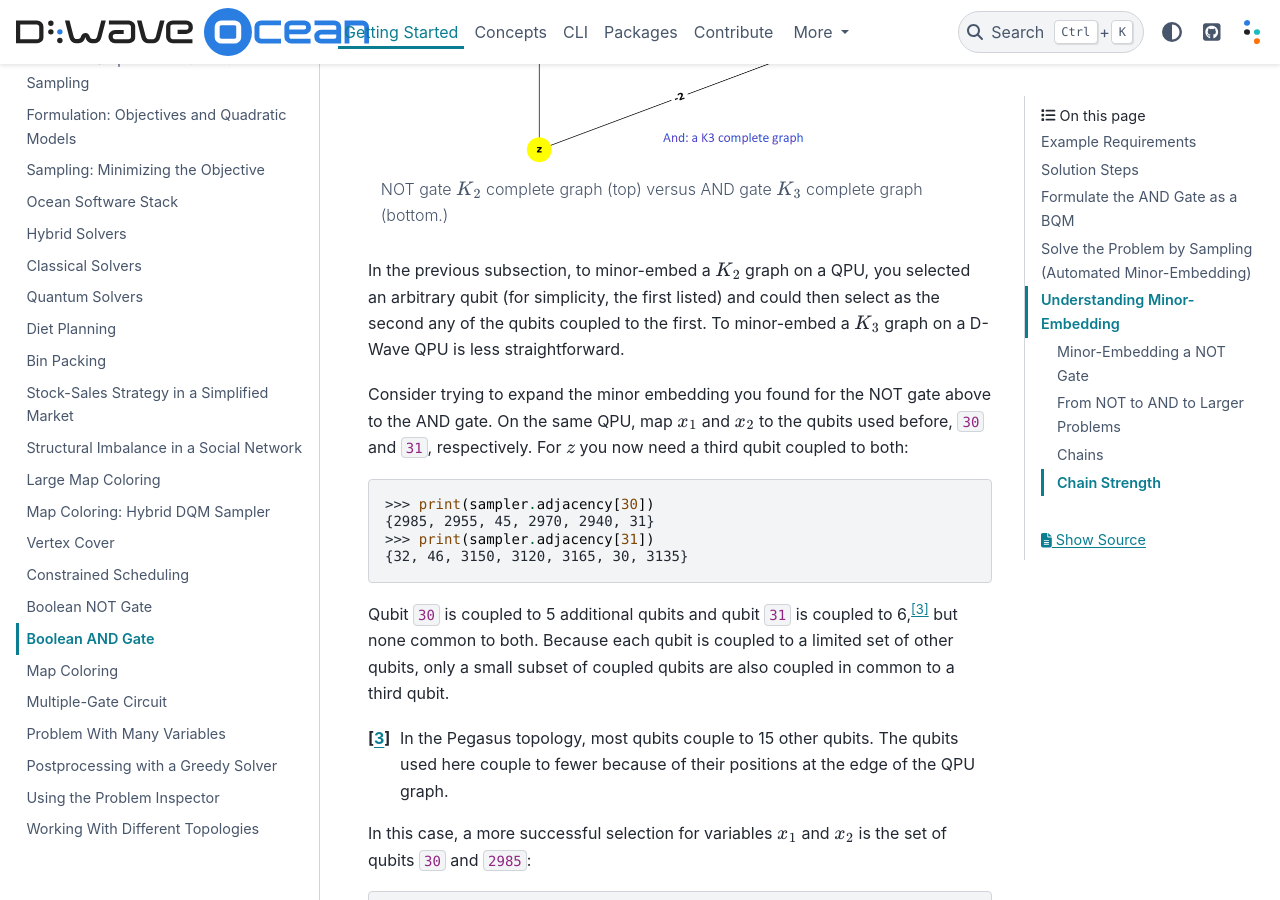
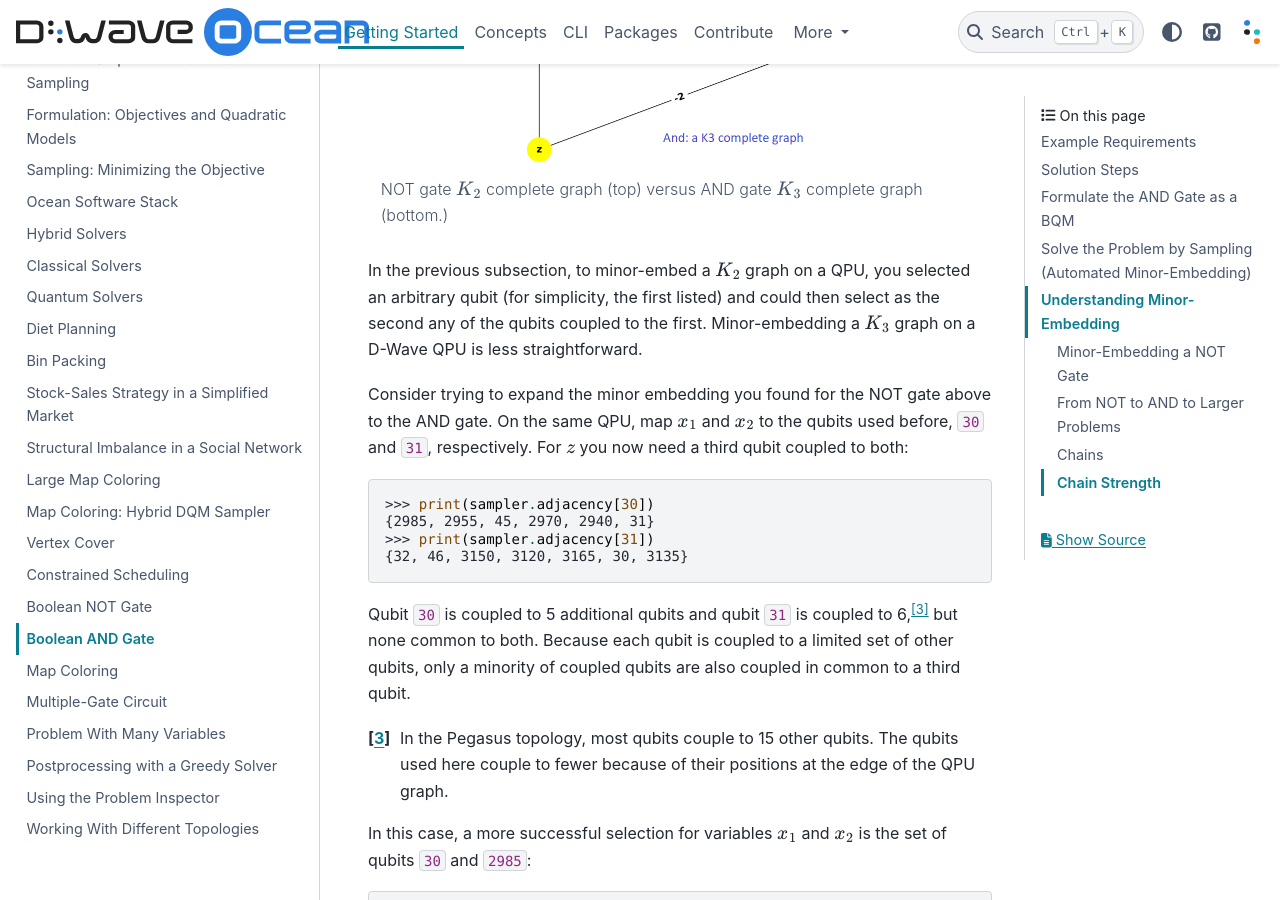
Before and after one commit to dwavesystems/dwave-ocean-sdk, a Sphinx documentation site: the page built from docs/examples/and.rst, in a window 1280 px wide and 900 px high, scrolled down 7411 px. Built offline with Sphinx 7.4.7 and the PyData theme 0.15.4, drawn with Linux system fonts in a browser that asks for light colours; pages that are not in the unit, such as notebooks, are missing from menus.

```diff
--- a/docs/examples/and.rst
+++ b/docs/examples/and.rst
@@ -292,7 +292,7 @@
 
 In the previous subsection, to minor-embed a :math:`K_2` graph on a QPU, you selected
 an arbitrary qubit (for simplicity, the first listed) and could then select as
-the second any of the qubits coupled to the first. To minor-embed a :math:`K_3`
+the second any of the qubits coupled to the first. Minor-embedding a :math:`K_3`
 graph on a D-Wave QPU is less straightforward.
 
 Consider trying to expand the minor embedding you found for the NOT gate above
@@ -307,7 +307,7 @@
 
 Qubit ``30`` is coupled to 5 additional qubits and qubit ``31`` is coupled to 6,\ [#]_
 but none common to both. Because each qubit is coupled to a limited set of other
-qubits, only a small subset of coupled qubits are also coupled in common to a
+qubits, only a minority of coupled qubits are also coupled in common to a
 third qubit.
 
 .. [#]
```
Also changed, not shown: other parts of docs/examples/and.rst (+3 -3 lines).
